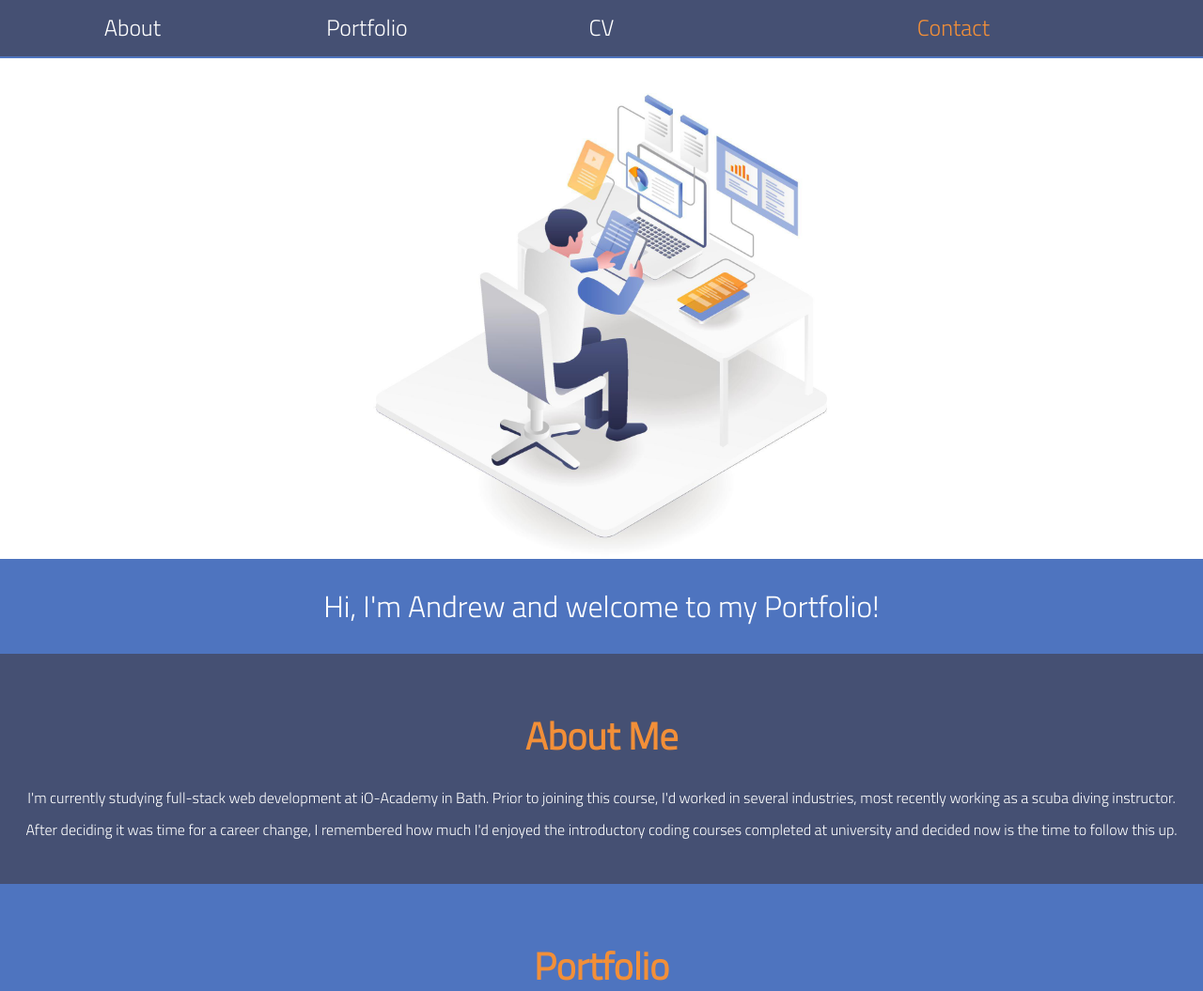
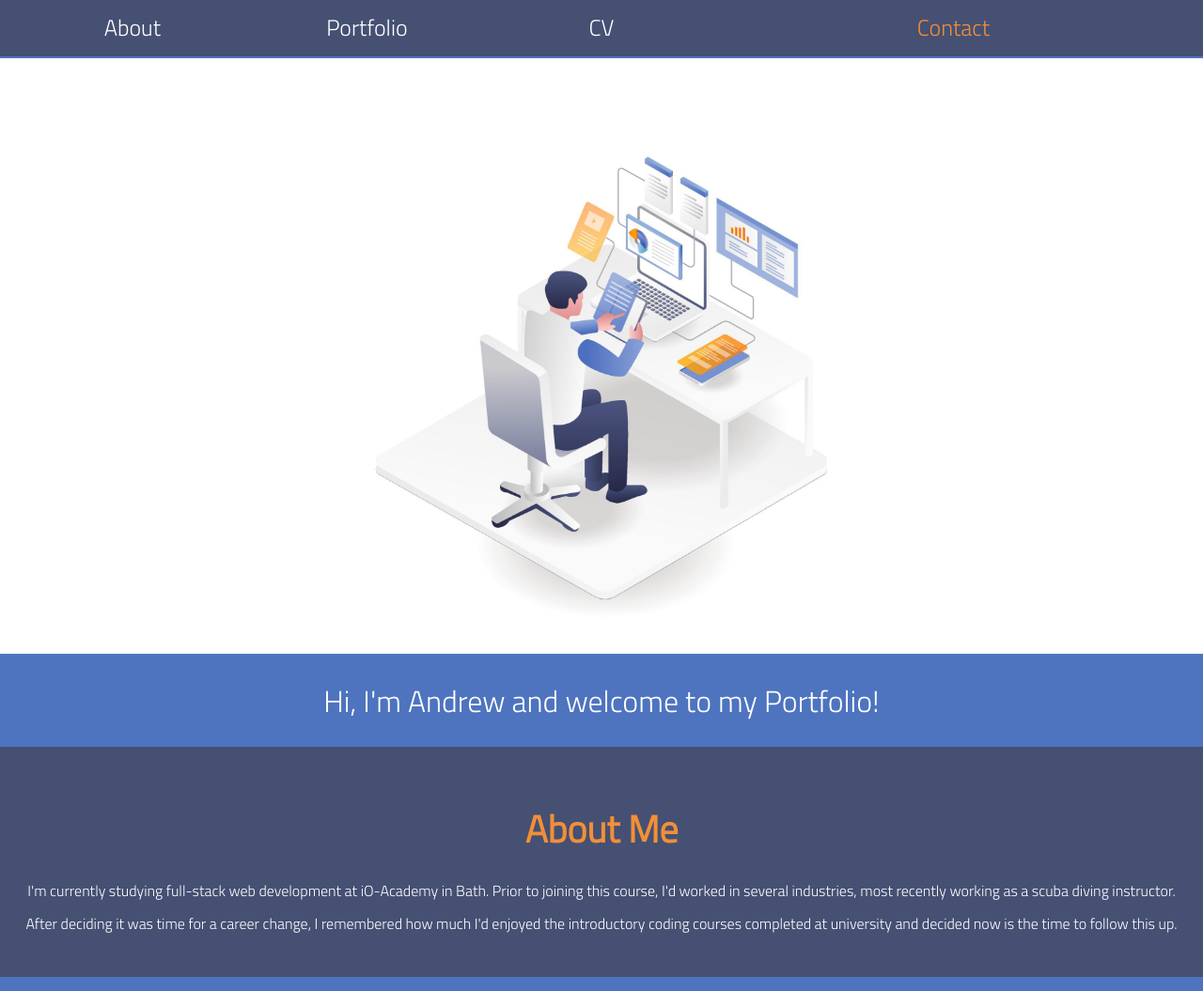
Before and after one commit to AndrewScott85/portfoliov2, a plain HTML site: page index.html in a window 1280 px wide. Shown: the top 1055 px of the page at 94% size. Drawn offline with Linux system fonts and the light colour scheme.

Commit message:
final version before review

```diff
--- a/CSS/styles.css
+++ b/CSS/styles.css
@@ -47,26 +47,29 @@ li:hover {
   color: #f28f38;
 }
 
+#main_image figure {
+  margin: 2rem 0 0 0;
+}
+
 #main_image {
-  display: grid;
-  grid-template-columns: repeat(4, 1fr);
-  grid-template-rows: 1fr;
-  margin:0;
+  text-align: center;
+  position: sticky;
+  top: 6rem;
+  z-index:-1;
 }
 
 #main_image img {
   width: 80vw;
   height: auto;
-  grid-column:1/4;
+  margin: 2rem;
+
 }
 
 #main_image_caption {
-  grid-column: 1/5;
-  grid-row: 2/3;
   font-size: 2rem;
   text-align: center;
   text-decoration: none;
-  padding: 2rem 1rem 2rem 1rem;
+  padding: 2rem 0rem 2rem 0rem;
   margin: 0;
   background-color: #4e74bf;
   color: #ffffff;
@@ -190,10 +193,9 @@ figcaption {
 
 @media only screen and (min-width: 800px) {
 
-  #main_image img {
+  #main_image figure img {
     width: 50vw;
     height: auto;
-    grid-column:2/4;
   }
 
   .portfolio_list {
--- a/index.html
+++ b/index.html
@@ -19,20 +19,21 @@
     </ul>
   </nav>
 
-  <article>
-    <figure id="main_image">
+  <article id="main_image">
+    <figure>
       <img src="images/main_image.jpg" alt="Man doing web design at a desk">
       <figcaption id="main_image_caption"> Hi, I'm Andrew and welcome to my <a href="#portfolio">Portfolio!</a>
       </figcaption>
     </figure>
+  </article>
 
-    <section id="about_me">
-      <h2>About Me</h2>
-      <p>I'm currently studying full-stack web development at iO-Academy in Bath. Prior to joining this course, I'd worked in several industries, most recently working as a scuba diving instructor.</p>
-      <p>After deciding it was time for a career change, I remembered how much I'd enjoyed the introductory coding courses completed at university and decided now is the time to follow this up.</p>
-    </section>
+  <article id="about_me">
+    <h2>About Me</h2>
+    <p>I'm currently studying full-stack web development at iO-Academy in Bath. Prior to joining this course, I'd worked in several industries, most recently working as a scuba diving instructor.</p>
+    <p>After deciding it was time for a career change, I remembered how much I'd enjoyed the introductory coding courses completed at university and decided now is the time to follow this up.</p>
+  </article>
 
-
+  <article id="portfolio">
     <section id="portfolio_heading">
       <h2>Portfolio</h2>
       <p> Below is a selection of projects showcasing some of the work I've done.</p>
@@ -48,7 +49,7 @@
         </p>
         <section class="project_links">
            <ul>
-             <li class="github_link"><a href="#"><i class="fa-brands fa-github-square"></i> Github</a></li>
+             <li class="github_link"><a href="https://github.com/AndrewScott85/portfolio/"><i class="fa-brands fa-github-square"></i> Github</a></li>
              <li class="site_link"><a href="#"><i class="fa-solid fa-globe"></i> Site Link</a></li>
            </ul>
          </section>
@@ -63,7 +64,7 @@
         </p>
         <section class="project_links">
            <ul>
-             <li class="github_link"><a href="#"><i class="fa-brands fa-github-square"></i> Github</a></li>
+             <li class="github_link"><a href="https://github.com/AndrewScott85/portfolio/"><i class="fa-brands fa-github-square"></i> Github</a></li>
              <li class="site_link"><a href="#"><i class="fa-solid fa-globe"></i> Site Link</a></li>
            </ul>
          </section>
@@ -78,13 +79,15 @@
         </p>
         <section class="project_links">
            <ul>
-             <li class="github_link"><a href="#"><i class="fa-brands fa-github-square"></i> Github</a></li>
+             <li class="github_link"><a href="https://github.com/AndrewScott85/portfolio/"><i class="fa-brands fa-github-square"></i> Github</a></li>
              <li class="site_link"><a href="#"><i class="fa-solid fa-globe"></i> Site Link</a></li>
            </ul>
          </section>
       </div>
     </section>
+  </article>
 
+  <article>
     <section id="contact">
       <h2>Contact</h2>
         <ul>
@@ -94,7 +97,6 @@
         </ul>
         <p>Vector artwork from <a href="https://www.vecteezy.com/free-vector/mobile-application-development">Vecteezy</a></p>
     </section>
-
   </article>
 </body>
 </html>
```
